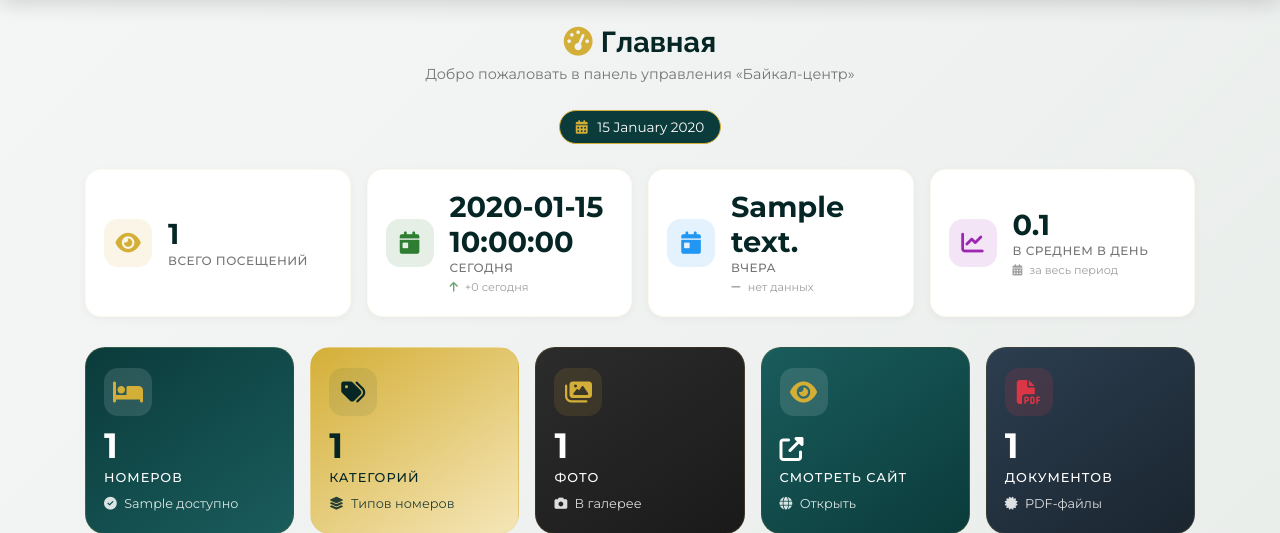
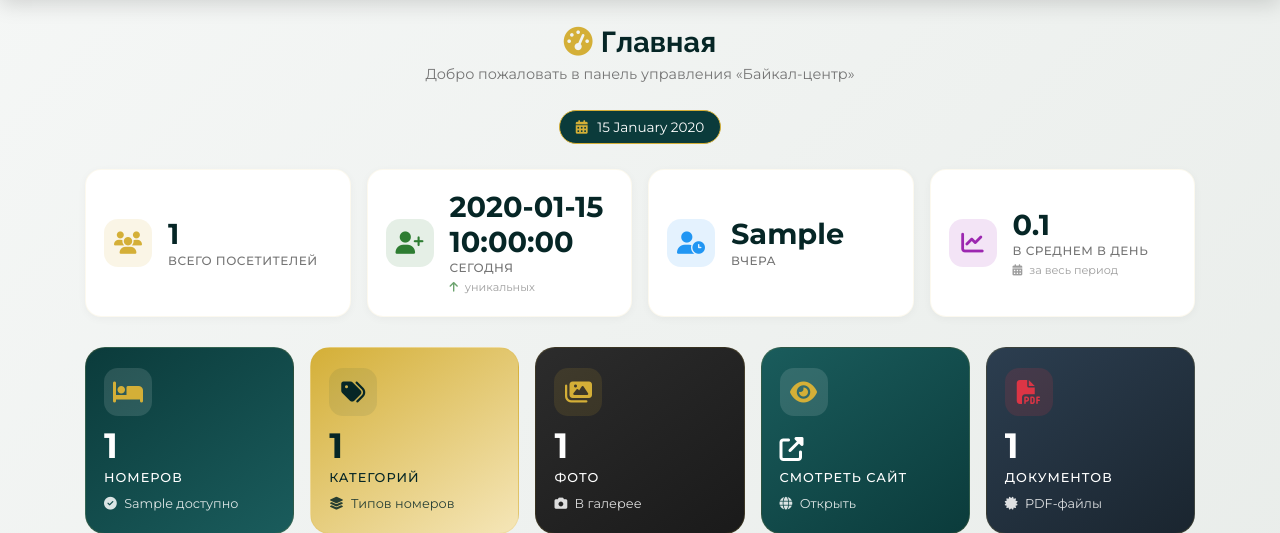
Before and after one commit to Vane4kaddd/baikal-center, a Flask app: template templates/admin/dashboard.html in a window 1280 px wide. Shown: the part 70-603 px from the top of the page. Run offline with Flask 3, Linux system fonts and the light colour scheme; the template is opened without the code that fills it: most values are stand-ins (such as "Sample title", 1, 10 or a date in 2020); some libraries are stand-ins or nearby versions.

Commit message:
Update dashboard.html

```diff
--- a/templates/admin/dashboard.html
+++ b/templates/admin/dashboard.html
@@ -489,54 +489,39 @@
     </div>
 </div>
 
-<!-- ===== ВИДЖЕТЫ ПОСЕЩЕНИЙ ===== -->
+<!-- ===== ВИДЖЕТЫ СТАТИСТИКИ ПОСЕЩЕНИЙ ===== -->
 <div class="stats-widgets" data-aos="fade-up">
-    <!-- Всего посещений -->
+    <!-- Всего уникальных посетителей -->
     <div class="stats-widget">
         <div class="icon gold">
-            <i class="fas fa-eye"></i>
+            <i class="fas fa-users"></i>
         </div>
         <div class="info">
-            <div class="value">{{ total_visits }}</div>
-            <div class="label">Всего посещений</div>
+            <div class="value">{{ total_unique }}</div>
+            <div class="label">Всего посетителей</div>
         </div>
     </div>
 
-    <!-- Сегодня -->
+    <!-- Сегодня уникальных -->
     <div class="stats-widget">
         <div class="icon green">
-            <i class="fas fa-calendar-day"></i>
+            <i class="fas fa-user-plus"></i>
         </div>
         <div class="info">
-            <div class="value">{{ today_visits }}</div>
+            <div class="value">{{ today_unique }}</div>
             <div class="label">Сегодня</div>
-            <div class="sub"><i class="fas fa-arrow-up" style="color: #2E7D32;"></i> +{{ today_visits if today_visits > 0 else 0 }} сегодня</div>
+            <div class="sub"><i class="fas fa-arrow-up" style="color: #2E7D32;"></i> уникальных</div>
         </div>
     </div>
 
-    <!-- Вчера -->
+    <!-- Вчера уникальных -->
     <div class="stats-widget">
         <div class="icon blue">
-            <i class="fas fa-calendar-day"></i>
+            <i class="fas fa-user-clock"></i>
         </div>
         <div class="info">
-            <div class="value">{{ yesterday_visits }}</div>
+            <div class="value">{{ yesterday_unique }}</div>
             <div class="label">Вчера</div>
-            <div class="sub">
-                {% if yesterday_visits > 0 %}
-                    <i class="fas fa-arrow-{{ 'up' if today_visits > yesterday_visits else 'down' }}"
-                       style="color: {{ '#2E7D32' if today_visits > yesterday_visits else '#dc3545' }};">
-                    </i>
-                    {% if today_visits > yesterday_visits %}
-                        +{{ today_visits - yesterday_visits }}
-                    {% else %}
-                        {{ yesterday_visits - today_visits }}
-                    {% endif %}
-                    за день
-                {% else %}
-                    <i class="fas fa-minus" style="color: var(--gray);"></i> нет данных
-                {% endif %}
-            </div>
         </div>
     </div>
 
@@ -547,8 +532,8 @@
         </div>
         <div class="info">
             <div class="value">
-                {% if total_visits > 0 %}
-                    {{ (total_visits / (now.strftime('%j')|int))|round(1) }}
+                {% if total_unique > 0 %}
+                    {{ (total_unique / (now.strftime('%j')|int))|round(1) }}
                 {% else %}
                     0
                 {% endif %}
```
